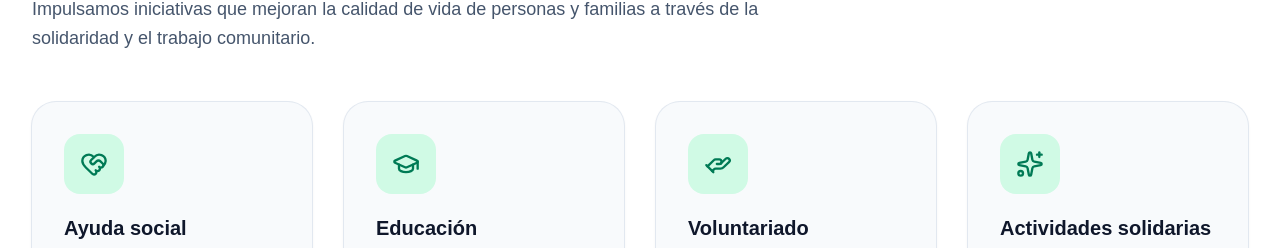
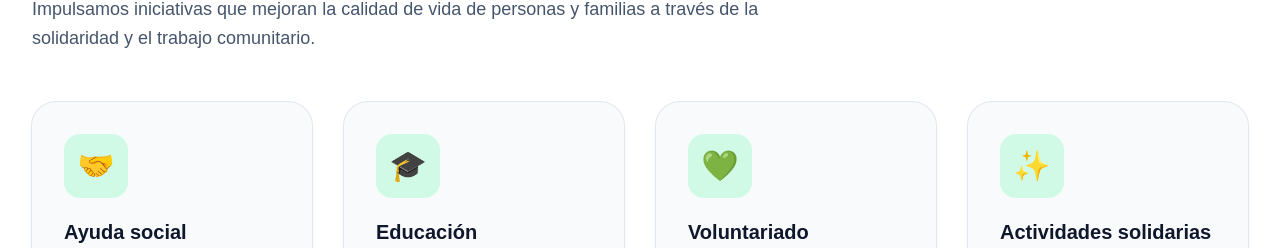
Before and after one commit to Patogol35/sitio-web, a React (Vite) app: page / in a window 1280 px wide. Shown: the part 1674-1922 px from the top of the page. Built offline with nearby package versions, Linux system fonts and the light colour scheme.

Commit message:
Update Home.jsx

```diff
--- a/src/pages/Home.jsx
+++ b/src/pages/Home.jsx
@@ -6,12 +6,6 @@ import ProjectCard from "../components/ProjectCard";
 import Footer from "../components/Footer";
 import news from "../data/news";
 import projects from "../data/projects";
-import {
-  HeartHandshake,
-  GraduationCap,
-  HandHelping,
-  Sparkles,
-} from "lucide-react";
 
 function Home() {
   return (
@@ -71,22 +65,22 @@ function Home() {
           <div className="grid gap-8 md:grid-cols-2 lg:grid-cols-4">
             {[
               {
-                icon: <HeartHandshake size={28} />,
+                icon: "🤝",
                 title: "Ayuda social",
                 text: "Apoyamos a familias y personas en situación vulnerable mediante asistencia y acompañamiento.",
               },
               {
-                icon: <GraduationCap size={28} />,
+                icon: "🎓",
                 title: "Educación",
                 text: "Promovemos oportunidades educativas y acceso a recursos para niños y jóvenes.",
               },
               {
-                icon: <HandHelping size={28} />,
+                icon: "💚",
                 title: "Voluntariado",
                 text: "Fomentamos la participación de personas comprometidas con el cambio social.",
               },
               {
-                icon: <Sparkles size={28} />,
+                icon: "✨",
                 title: "Actividades solidarias",
                 text: "Desarrollamos campañas, jornadas y eventos de impacto comunitario.",
               },
@@ -95,7 +89,7 @@ function Home() {
                 key={index}
                 className="rounded-3xl bg-slate-50 p-8 shadow-sm ring-1 ring-slate-200 transition hover:-translate-y-1 hover:shadow-xl"
               >
-                <div className="mb-5 inline-flex rounded-2xl bg-emerald-100 p-4 text-emerald-700">
+                <div className="mb-5 inline-flex h-16 w-16 items-center justify-center rounded-2xl bg-emerald-100 text-3xl">
                   {item.icon}
                 </div>
                 <h3 className="text-xl font-bold text-slate-900">{item.title}</h3>
```
